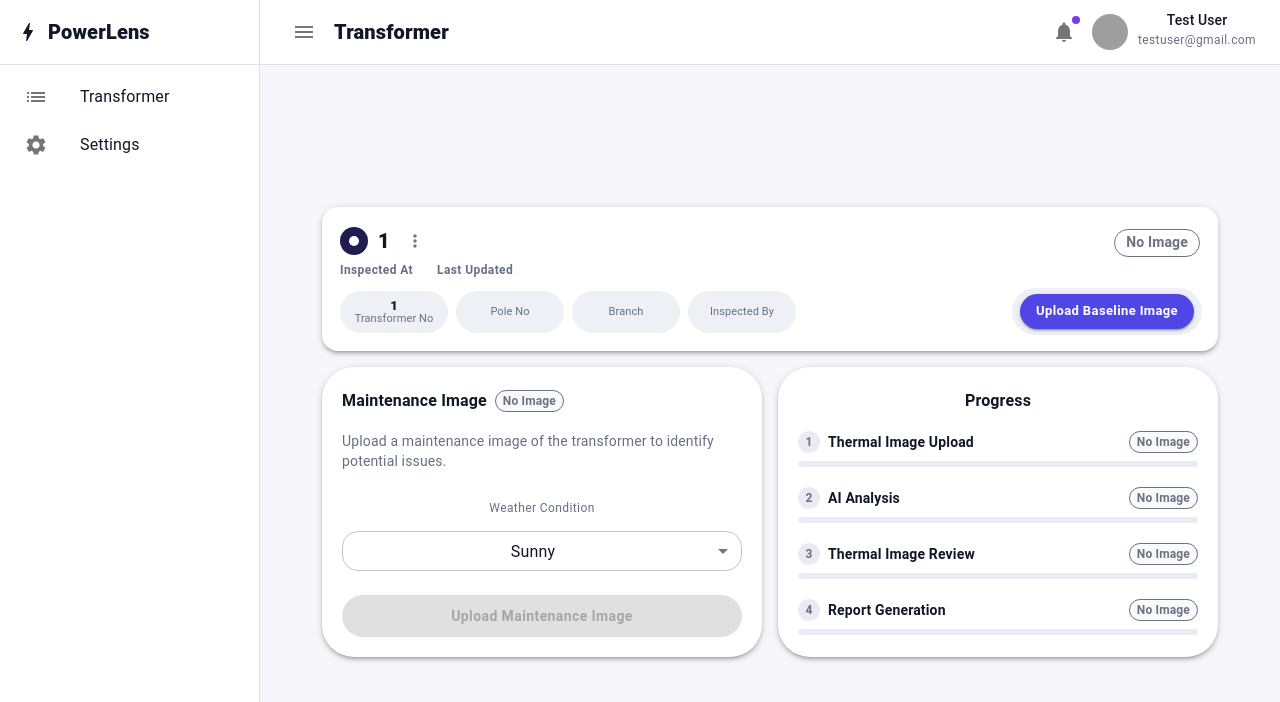
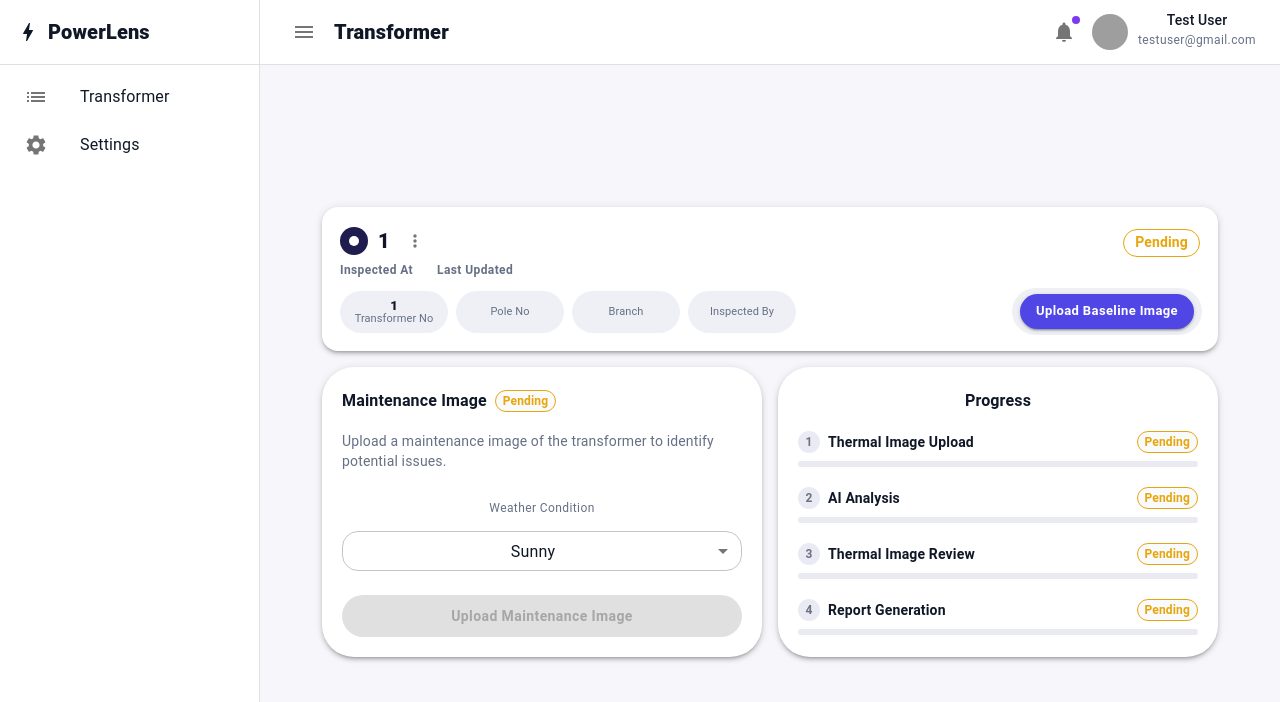
Before and after one commit to SamudraUduwaka/Transformer-maintenance-record-keeper-team-backslash, a React (Vite) app in the folder transformer-dashboard/: page /1/1 in a window 1280 px wide. Shown: the top 702 px of the page. Built offline with nearby package versions, Linux system fonts and the light colour scheme; no server answers; grey boxes are pictures that could not be loaded.

Commit message:
Minor Updates in frontend

```diff
--- a/transformer-dashboard/src/pages/InspectionDetails.tsx
+++ b/transformer-dashboard/src/pages/InspectionDetails.tsx
@@ -230,9 +230,9 @@ export default function InspectionDetails() {
         borderColor: "#DC2626",
       },
       "no image": {
-        label: "No Image",
+        label: "Pending",
         color: "default" as const,
-        borderColor: "#6B7280",
+        borderColor: "#e8a60dff",
       },
     };
 
--- a/transformer-dashboard/src/pages/Inspections.tsx
+++ b/transformer-dashboard/src/pages/Inspections.tsx
@@ -184,10 +184,14 @@ const inspectionService = {
 const convertDTOToRow = (dto: InspectionDTO): InspectionRow => {
   // Determine image status based on the image field
   let status: ImageStatus = "no image";
-  if (dto.image) {
+  if (dto.image && dto.image.type) {
     if (dto.image.type === "baseline") {
       status = "baseline";
-    } else if (dto.image.type === "thermal") {
+    } else if (dto.image.type === "thermal" || dto.image.type === "maintenance") {
+      status = "maintenance";
+    }
+    // Default fallback for any other image type
+    else {
       status = "maintenance";
     }
   }
--- a/transformer-dashboard/src/pages/TransformerInspection.tsx
+++ b/transformer-dashboard/src/pages/TransformerInspection.tsx
@@ -140,15 +140,22 @@ function toLocal(dt: string) {
 }
 function determineImageStatus(dto: InspectionDTO): ImageStatus {
   // Determine image status based on the image field
-  let status: ImageStatus = "no image";
-  if (dto.image && typeof dto.image === "object") {
-    if (dto.image.type === "baseline") {
-      status = "baseline";
-    } else {
-      status = "maintenance";
-    }
+  if (!dto.image || !dto.image.type) {
+    return "no image";
   }
-  return status;
+
+  // If the image type is explicitly baseline, return baseline
+  if (dto.image.type === "baseline") {
+    return "baseline";
+  }
+
+  // If the image type is thermal/maintenance, return maintenance
+  if (dto.image.type === "thermal" || dto.image.type === "maintenance") {
+    return "maintenance";
+  }
+
+  // Default fallback - treat any other image as maintenance
+  return "maintenance";
 }
 function dtoToRow(dto: InspectionDTO): InspectionRow {
   return {
```
